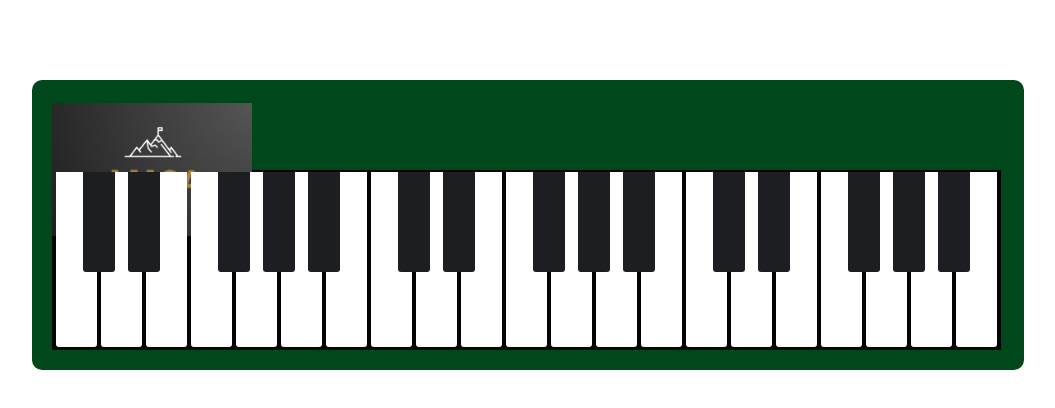
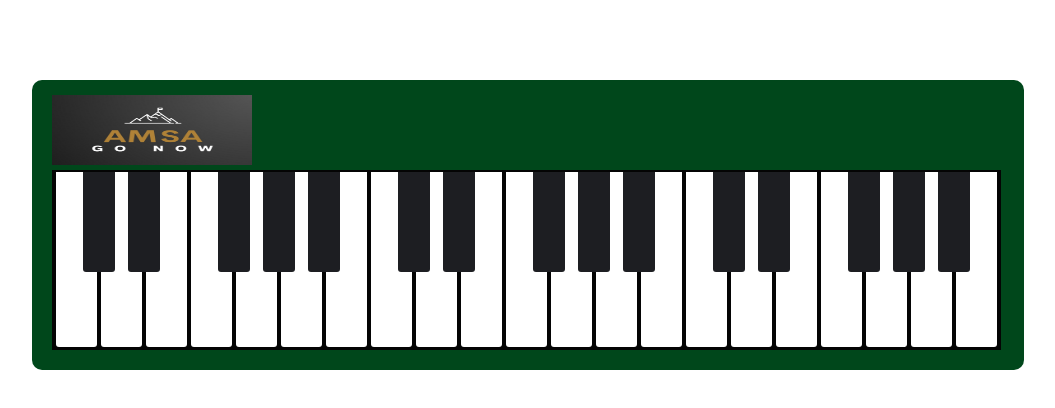
Before and after one commit to Amine21-33/Piano, a plain HTML site: page index.html in a window 1280 px wide. Shown: the whole page, without its empty margins (112-1167 px from the left). Drawn offline with Linux system fonts and the light colour scheme; files whose address does not match are found by name.

Commit message:
logo
change logo

```diff
--- a/index.html
+++ b/index.html
@@ -8,9 +8,10 @@
   </head>
   <body>
     <div id="piano">
-      <img class="logo" src="/Amsa.logo.jpg" alt="Amsa Logo" />
+      <img class="logo" src="C:\Users\amine\OneDrive\Documents\GitHub\Piano\Amsa.logo.jpg" alt="Amsa Logo" />
       <div class="keys">
         <div class="key"></div>
+
         <div class="key black--key"></div>
         <div class="key black--key"></div>
         <div class="key"></div>
--- a/styles.css
+++ b/styles.css
@@ -46,8 +46,9 @@ html {
 
 .logo {
   width: 200px;
+  height: 70px;
   position: absolute;
-  top: 23px;
+  top: 15px;
 }
 
 @media (max-width: 768px) {
```
